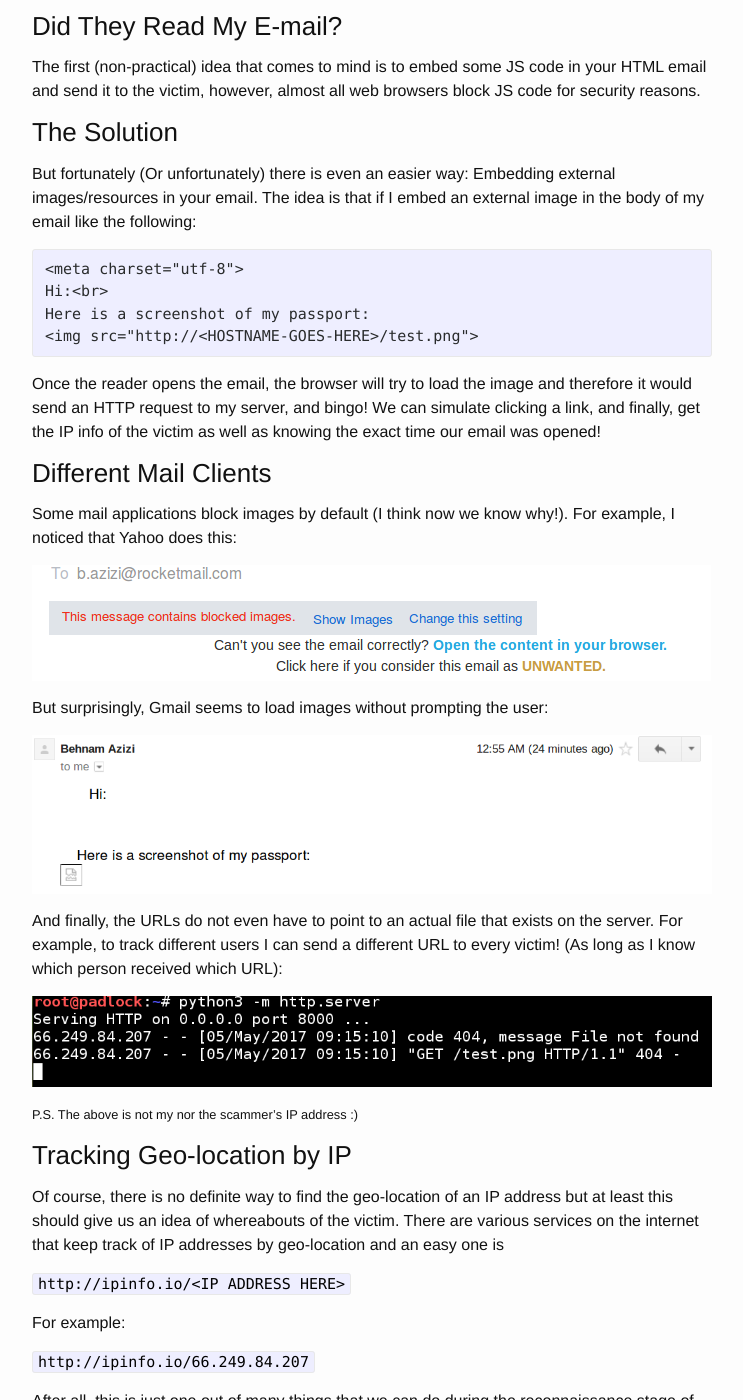
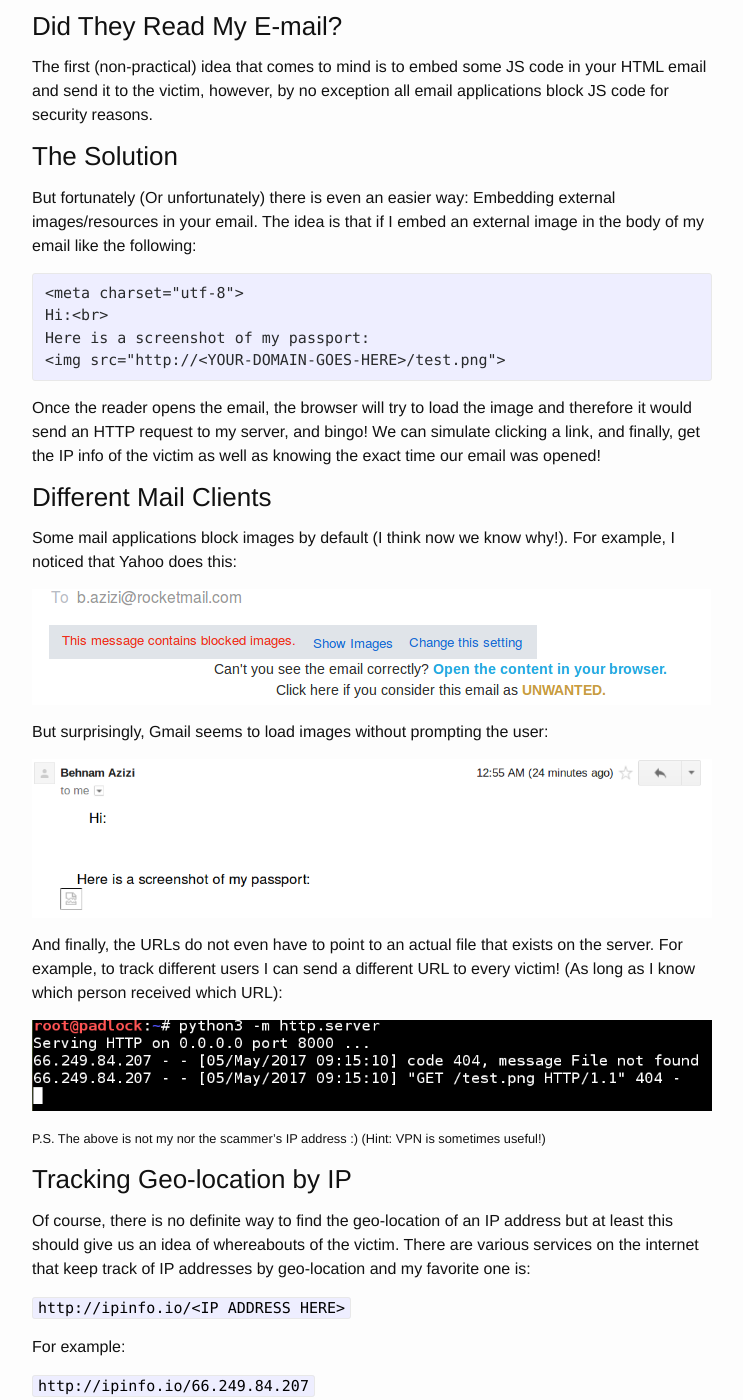
Before and after one commit to bazizi/bazizi.github.io, a Jekyll site: the page built from _posts/2017-05-06-Knowing-If-Your-Email-Was-Read.md, in a window 1280 px wide and 1400 px high, scrolled down 1438 px. Shown: the whole window, without its empty margins (268-1011 px from the left). Built offline with Jekyll 4.4.1, drawn with Linux system fonts in a browser that asks for light colours; comment, search, counter and statistics services are not loaded; some of the changed text lies outside the part shown.

Commit message:
-fixed a few typos

````diff
--- a/_posts/2017-05-06-Knowing-If-Your-Email-Was-Read.md
+++ b/_posts/2017-05-06-Knowing-If-Your-Email-Was-Read.md
@@ -24,7 +24,7 @@
 Unfortunately, based on my server logs, they did not even click on the link so I started to wonder if my email was read at all!
 
 ### Did They Read My E-mail?
-The first (non-practical) idea that comes to mind is to embed some JS code in your HTML email and send it to the victim, however, almost all web browsers block JS code for security reasons.
+The first (non-practical) idea that comes to mind is to embed some JS code in your HTML email and send it to the victim, however, by no exception all email applications block JS code for security reasons.
 
 ### The Solution
 But fortunately (Or unfortunately) there is even an easier way: Embedding external images/resources in your email. The idea is that if I embed an external image in the body of my email like the following:
@@ -33,7 +33,7 @@
 <meta charset="utf-8">
 Hi:<br>
 Here is a screenshot of my passport:
-<img src="http://<HOSTNAME-GOES-HERE>/test.png">
+<img src="http://<YOUR-DOMAIN-GOES-HERE>/test.png">
 ```
 
 Once the reader opens the email, the browser will try to load the image and therefore it would send an HTTP request to my server, and bingo! We can simulate clicking a link, and finally, get the IP info of the victim as well as knowing the exact time our email was opened!
@@ -55,11 +55,11 @@
 
 ![Screenshot Showing Python Build-in HTTP Server](/images/python-http-server.png)
 
-<small>P.S.  The above is not my nor the scammer's IP address  :)</small>
+<small>P.S.  The above is not my nor the scammer's IP address  :) (Hint: VPN is sometimes useful!)</small>
 
 ### Tracking Geo-location by IP
 
-Of course, there is no definite way to find the geo-location of an IP address but at least this should give us an idea of whereabouts of the victim. There are various services on the internet that keep track of IP addresses by geo-location and an easy one is
+Of course, there is no definite way to find the geo-location of an IP address but at least this should give us an idea of whereabouts of the victim. There are various services on the internet that keep track of IP addresses by geo-location and my favorite one is:
 
 `http://ipinfo.io/<IP ADDRESS HERE>`
 
@@ -68,3 +68,9 @@
 `http://ipinfo.io/66.249.84.207`
 
 After all, this is just one out of many things that we can do during the reconnaissance stage of our hacking adventure!
+
+
+**Update (YY-mm-dd) 2017/05/06:** They did read my email and I got their IP info. Some screenshots:
+
+![](/images/scammer-caught.png)
+![](/images/scammer-caught2.png)
````
Also changed, not shown: other parts of _posts/2017-05-06-Knowing-If-Your-Email-Was-Read.md (+1 -1 lines), images/scammer-caught.png (added), images/scammer-caught2.png (added).
